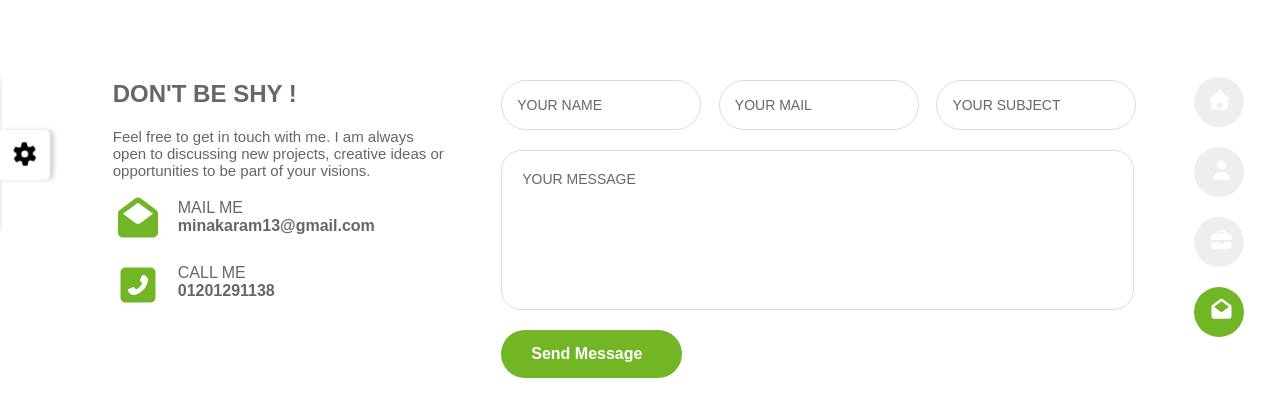
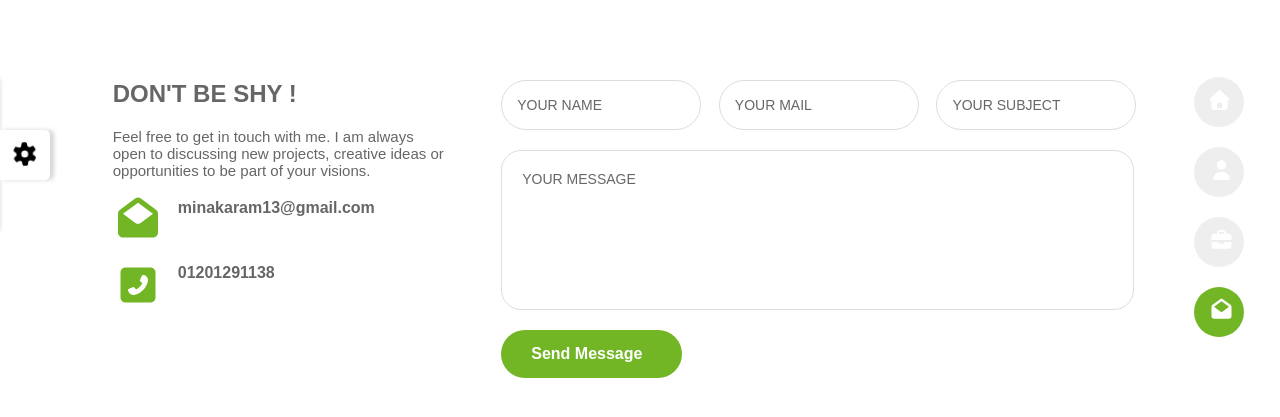
Before and after one commit to minakaram1/My-Portfolio, a plain HTML site: page contact.html in a window 1280 px wide. Shown: the part 123-540 px from the top of the page. Drawn offline with Linux system fonts and the light colour scheme.

Commit message:
Update contact.html

```diff
--- a/contact.html
+++ b/contact.html
@@ -86,7 +86,6 @@
                                 <i class="fas fa-envelope-open"></i>
                             </div>
                             <div class="contact-left-box-icon-text">
-                                <span>mail me</span>
                                 <h4>minakaram13@gmail.com</h4>
                             </div>
                         </div>
@@ -95,7 +94,6 @@
                                 <i class="fas fa-phone-square-alt"></i>
                             </div>
                             <div class="contact-left-box-icon-text">
-                                <span>call me</span>
                                 <h4>01201291138</h4>
                             </div>
                         </div>
```
